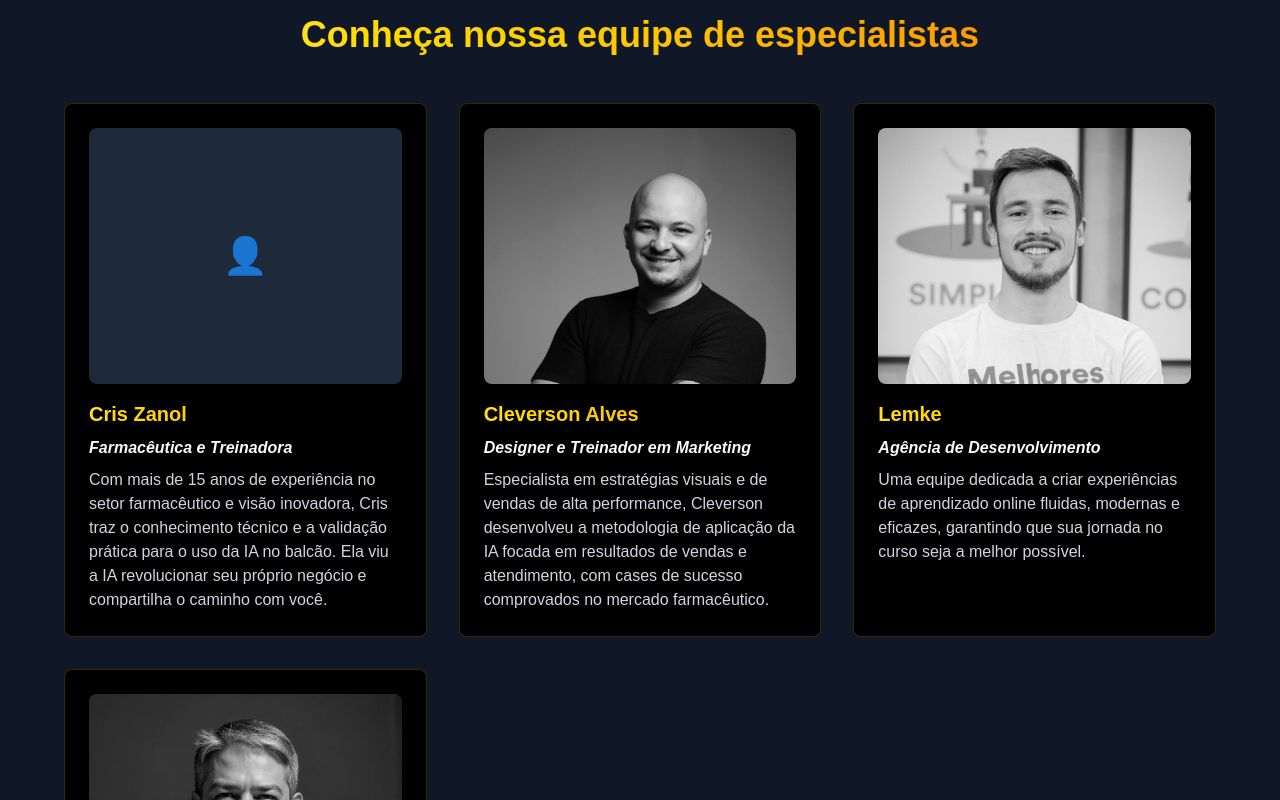
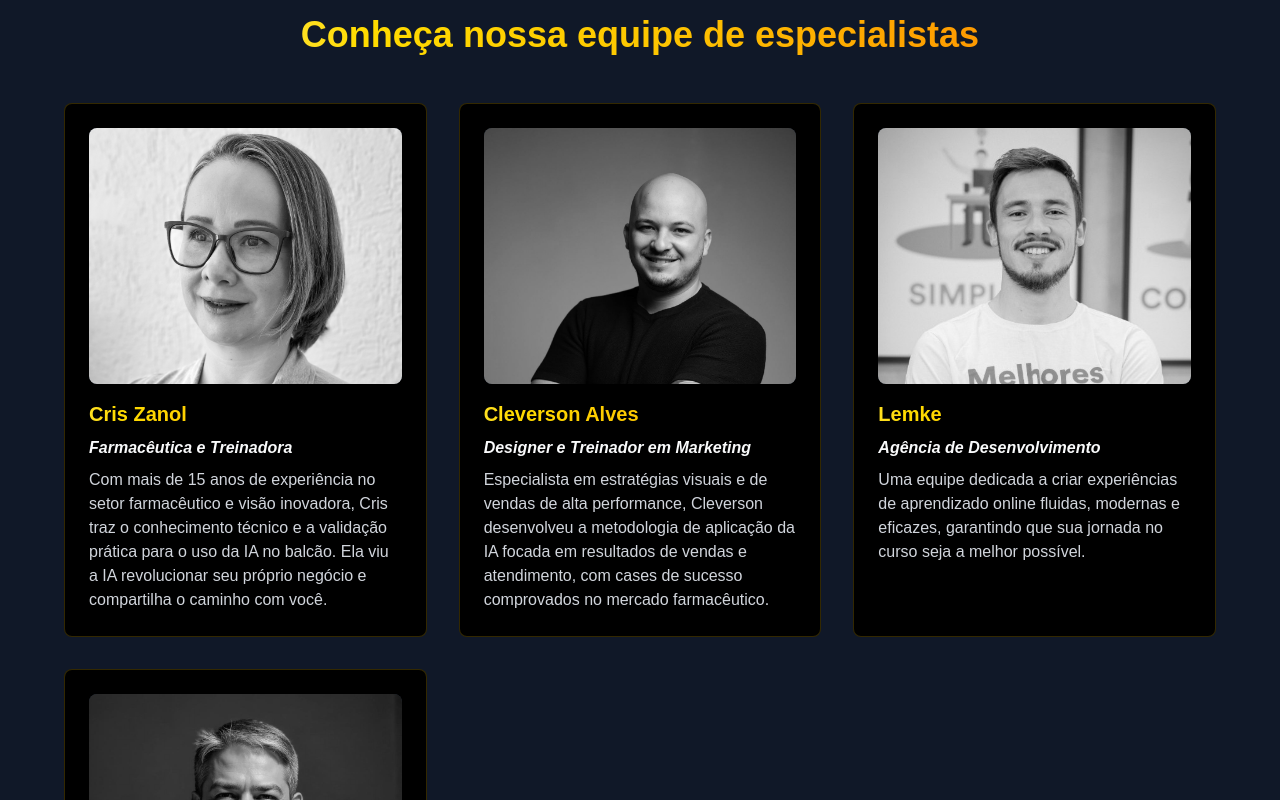
Before and after one commit to matheuslemke/eucurtocuidadosfarmaceuticos-lp, a Next.js app: page / in a window 1280 px wide. Shown: the part 5600-6400 px from the top of the page. Built offline with nearby package versions, Linux system fonts and the light colour scheme.

Commit message:
feat: add Cris Zanol image to the team section for enhanced visual representation

```diff
--- a/src/app/components/sections/Team.tsx
+++ b/src/app/components/sections/Team.tsx
@@ -8,7 +8,7 @@ const team = [
     title: 'Cris Zanol',
     job: 'Farmacêutica e Treinadora',
     description: 'Com mais de 15 anos de experiência no setor farmacêutico e visão inovadora, Cris traz o conhecimento técnico e a validação prática para o uso da IA no balcão. Ela viu a IA revolucionar seu próprio negócio e compartilha o caminho com você.',
-    image: null
+    image: '/cris.png'
   },
   {
     title: 'Cleverson Alves',
```
Also changed, not shown: public/cris.png (added).
